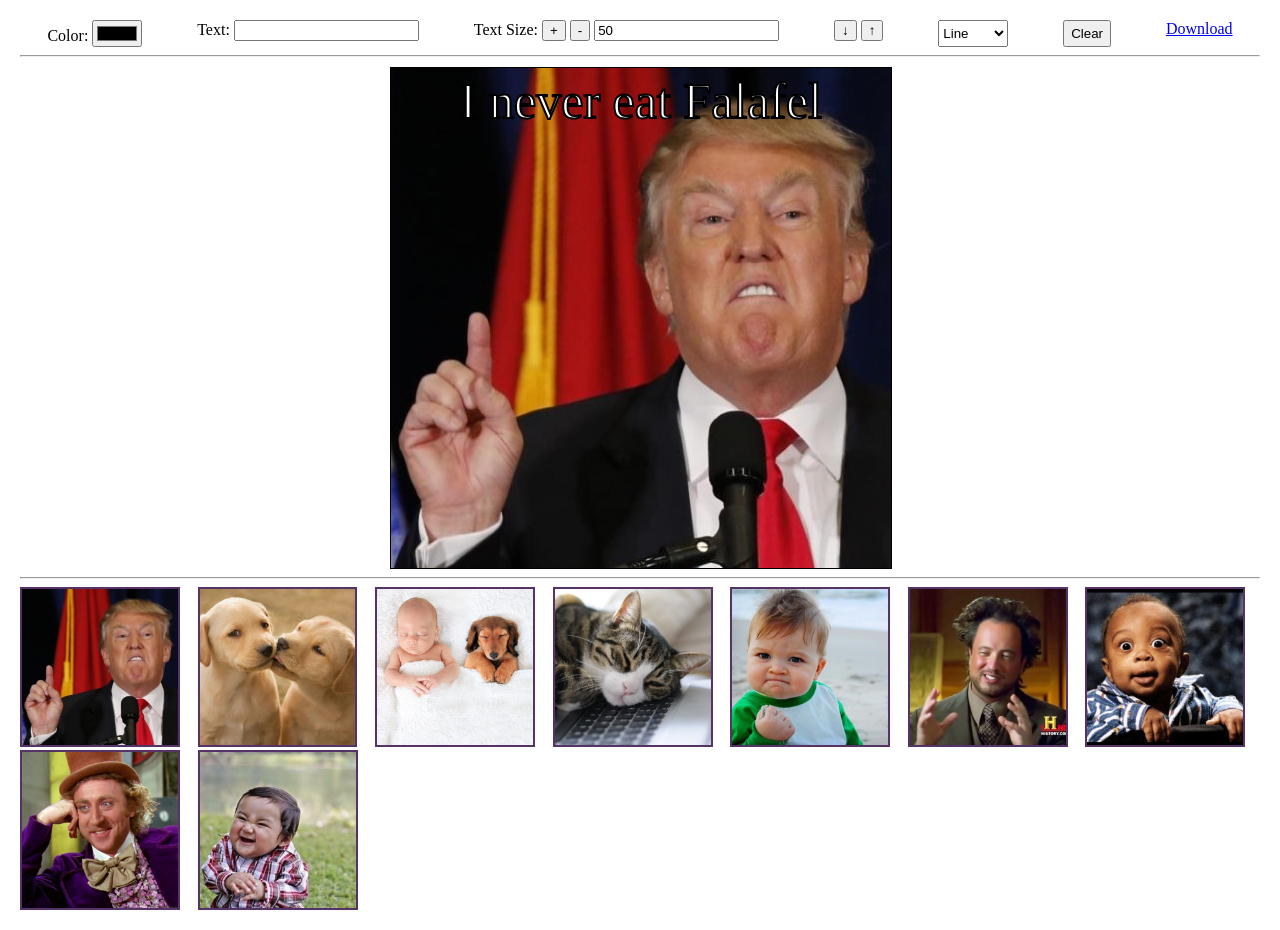
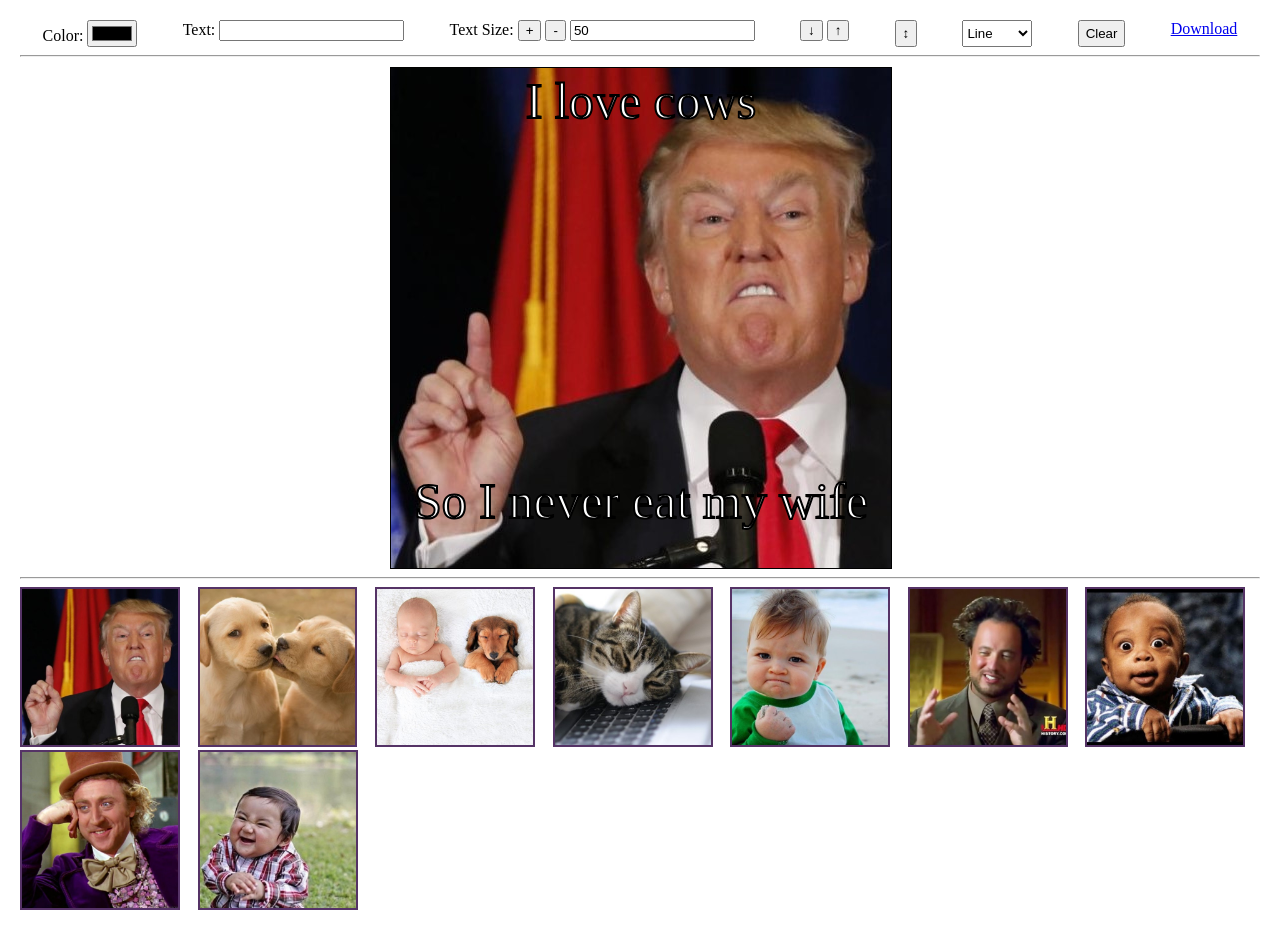
Before and after one commit to shayelbaz1/meme-gen, a plain HTML site: page index.html in a window 1280 px wide. Drawn offline with Linux system fonts and the light colour scheme.

Commit message:
Phase 3 switch lines

```diff
--- a/index.html
+++ b/index.html
@@ -29,6 +29,8 @@
             <button onclick="onMove(this.value)" value="down">&#8595</button>
             <button onclick="onMove(this.value)" value="up">&#8593</button>
         </div>
+        <button onclick="onSwitchLines()" value="switch-lines">&#8597</button>
+
         <select onchange="setShape(this.value)">
             <option value="line">Line</option>
             <option value="triangle">Triangle</option>
--- a/js/main.js
+++ b/js/main.js
@@ -34,6 +34,11 @@ function renderGallery() {
     let elGallery = document.querySelector('.grid-container')
     elGallery.innerHTML = strHtml
 }
+function onSwitchLines() {
+    updateSelectedLine()
+}
+
+
 function onSelectImg(imgId) {
     updateSelectedImg(+imgId)
     renderCanvas()
@@ -60,15 +65,18 @@ function drawImgFromlocal() {
     }
 }
 
-function drawTextUpLine(text = 'text', x = gElCanvas.width / 2, y = 50) {
-    let currLine = getCurrLine()
+function drawTextUpLine(text, x, y) {
+    // let currLine = getCurrLine()
+    let lines = getLines()
+    lines.forEach(currLine => {
         text = currLine.txt
+        x = currLine.x
+        y = currLine.y
+
         let size = currLine.size
         let align = currLine.align
         let color = currLine.color
-    x = currLine.x
-    y = currLine.y
-    // updateLineLocation(x, y)
+
         gCtx.lineWidth = '2';
         gCtx.strokeStyle = 'black';
         gCtx.fillStyle = color;
@@ -77,6 +85,7 @@ function drawTextUpLine(text = 'text', x = gElCanvas.width / 2, y = 50) {
 
         gCtx.fillText(text, x, y);
         gCtx.strokeText(text, x, y);
+    });
 }
 
 function onResize(sign) {
--- a/js/model.js
+++ b/js/model.js
@@ -18,14 +18,29 @@ var gMeme = {
 
     lines: [
         {
-            txt: 'I never eat Falafel',
+            txt: 'I love cows',
             size: 50,
             align: 'center',
             color: 'white',
             x: 250,
             y: 50
+        },
+        {
+            txt: 'So I never eat my wife',
+            size: 50,
+            align: 'center',
+            color: 'white',
+            x: 250,
+            y: 450
         }
     ]
+}
+function updateSelectedLine() {
+    gMeme.selectedLineIdx += 1
+    if (gMeme.selectedLineIdx === gMeme.lines.length) {
+        gMeme.selectedLineIdx = 0;
+    }
+    console.log('gMeme.selectedLineIdx:', gMeme.selectedLineIdx)
 }
 
 function updateLineLocation(x, y) {
@@ -79,3 +94,7 @@ function getCurrImg() {
 function getCurrLine() {
     return gMeme.lines[gMeme.selectedLineIdx]
 }
+
+function getLines() {
+    return gMeme.lines
+}
```
Also changed, not shown: img/icons/add.png (added), img/icons/align-to-left.png (added), img/icons/align-to-right.png (added), img/icons/center-text-alignment.png (added), img/icons/decrease font - icon.png (added), img/icons/facebook-logo.png (added), img/icons/github-logo.png (added), img/icons/increase font - icon.png (added), img/icons/linkedin-logo.png (added), img/icons/paint-board-and-brush.png (added), img/icons/search-icon.png (added), img/icons/switch-lines.png (added), img/icons/text stroke.png (added), img/icons/trash.png (added). Lines whose indentation alone changed are shown as unchanged.
